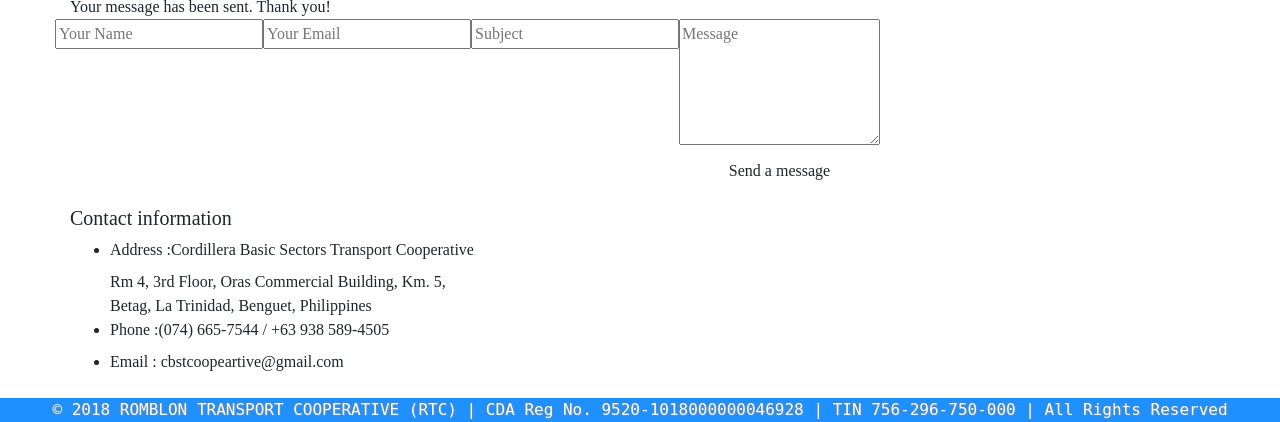
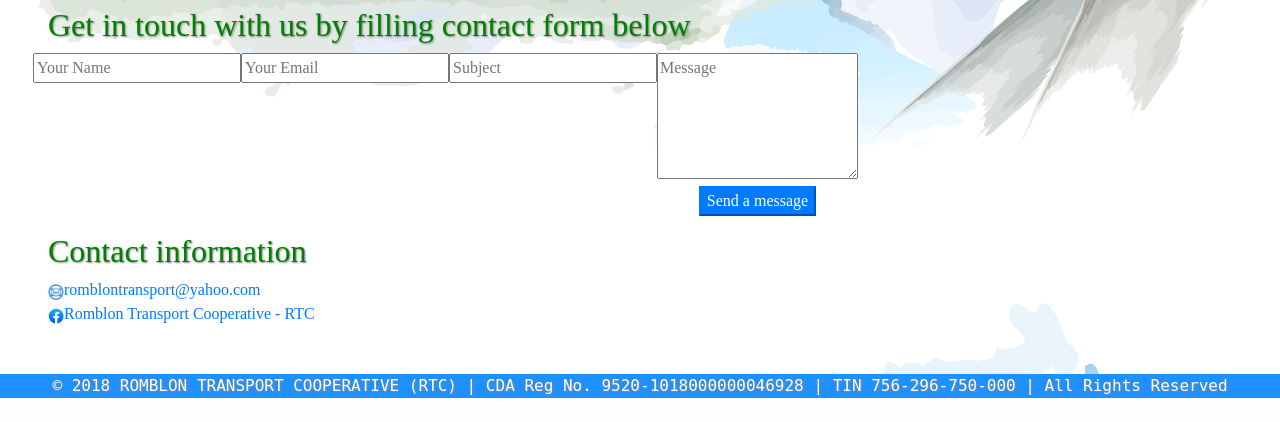
Before and after one commit to DxVi/RTC-Python-Proj, a Django app: page /products/contact/ in a window 1280 px wide. Shown: the part 547-969 px from the top of the page. After the commit the page ends 945 px from the top, so only its background shows below. Run offline with Django 3.2, Linux system fonts and the light colour scheme; some libraries are stand-ins or nearby versions.

Commit message:
updated contact
updated contact.html and tried google api

```diff
--- a/products/templates/contact.html
+++ b/products/templates/contact.html
@@ -1,31 +1,16 @@
 {% extends 'base.html' %}
 
 {% block content %}
+  <div class="contact-container">
 
-    	<section id="inner-headline">
-      <div class="container">
-        <div class="row">
-          <div class="span12">
-            <div class="inner-heading">
+    <div class="contact-iframe">
+      <h2>Map Locator</h2>
+      <iframe src="https://www.google.com/maps/embed/v1/place?key=AIzaSyB3YSqeKQVodU5JRb15aCZRlRwNyssLPoM&q=Space+Needle,Seattle+WA"
+      width="100%" height="380" frameborder="0" style="border:0" allowfullscreen></iframe>
+    </div>
 
-              <h2>Get in touch</h2>
-            </div>
-          </div>
-        </div>
-      </div>
-    </section>
-
-    <section id="content">
-      <iframe src="https://www.google.com/maps/embed?pb=!1m18!1m12!1m3!1d1081.5422671495178!2d120.58915885050708!3d16.452723429966223!2m3!1f0!2f0!3f0!3m2!1i1024!2i768!4f13.1!3m3!1m2!1s0x3391a3bba3b4df19%3A0xb707b1268d9755ee!2sOras+Building%2C+La+Trinidad%2C+Benguet!5e0!3m2!1sen!2sph!4v1551508200259" width="100%" height="380" frameborder="0" style="border:0" allowfullscreen></iframe>
-
-      <div class="container">
-        <div class="row">
-        	<br>
-          <div class="span8">
-            <h4>Get in touch with us by filling contact form below</h4>
-
-            <div id="sendmessage">Your message has been sent. Thank you!</div>
-            <div id="errormessage"></div>
+    <div class="contact-form">
+      <h2>Get in touch with us by filling contact form below</h2>
       <form action="" method="post" role="form" class="contactForm">
         <div class="row">
           <div class="span4 form-group field">
@@ -45,32 +30,18 @@
             <textarea name="message" rows="5" data-rule="required" data-msg="Please write something for us" placeholder="Message"></textarea>
             <div class="validation"></div>
             <div class="text-center">
-                    <button class="btn btn-theme btn-medium margintop10" type="submit">Send a message</button>
+              <button class="btn-primary" type="submit">Send a message</button>
             </div>
           </div>
         </div>
       </form>
     </div>
-          <div class="span4">
-            <div class="clearfix"></div>
-            <aside class="right-sidebar">
 
-              <div class="widget">
-                <h5 class="widgetheading">Contact information<span></span></h5>
-
-                <ul class="contact-info">
-                  <li><label>Address :</label>Cordillera Basic Sectors Transport Cooperative</strong><br>
-							Rm 4, 3rd Floor, Oras Commercial Building, Km. 5,<br>
-							Betag, La Trinidad, Benguet, Philippines</li>
-                  <li><label>Phone :</label>(074) 665-7544 / +63 938 589-4505</li>
-                  <li><label>Email : </label> cbstcoopeartive@gmail.com</li>
-                </ul>
-
-              </div>
-            </aside>
+    <div class="contact-info">
+      <h2>Contact information</h2>
+      <img src="/static/images/email.png" alt=""><a target="_blank" href="mailto: romblontransport@yahoo.com">romblontransport@yahoo.com</a>
+      <br>
+      <img src="/static/images/fb.png" alt=""><a target="_blank" href="https://web.facebook.com/Romblon-Transport-Cooperative-RTC-108426610732157">Romblon Transport Cooperative - RTC</a>
     </div>
  </div>
-      </div>
-    </section>
-
 {% endblock %}
--- a/static/css/base.css
+++ b/static/css/base.css
@@ -41,6 +41,10 @@
     margin:0;
     padding:0;
     font-family: 'Bookman Old Style';
+    background-image: url("/static/images/main.png");
+    background-repeat: no-repeat;
+    background-attachment: fixed;
+    background-size: cover;
 }
 
 .base-container{
@@ -102,7 +106,7 @@
 
 .base-content{
     flex-basis: 90%;
-    background-color: white;
+    /* background-color: white; */
 }
 
 .base-footer{
@@ -140,7 +144,7 @@
         font-size:1.5rem;
     }
 
-    .faq-container h2{
+    .faq-container h2, .contact-container h2{
         font-size: 1.5rem;
     }
 
@@ -154,7 +158,6 @@
         justify-content: center;
         align-content: center;
     }
-
 
     .officers img{
         width: 70px;
@@ -175,6 +178,7 @@
     justify-content: space-between;
     align-items: center;
 }
+
 .home-header{
     margin-top: .5rem;
     background-color: #2196f3;
@@ -201,7 +205,7 @@
 .products-container{
     height:100%;
     padding: .5rem;
-    background-color: white;
+    /* background-color: white; */
     display: flex;
     justify-content: center;
 }
@@ -309,7 +313,8 @@
     padding: 2rem;
     color: darkblue;
 }
-.faq-container h2{
+
+.faq-container h2, .contact-container h2{
     color: green;
     text-shadow: 1px 1px 2px #888888;
 }
@@ -360,3 +365,24 @@
 .officers h6{
     color:blue;
 }
+
+/*---CONTACT US---*/
+
+.contact-container{
+    padding: 3rem;
+    display:flex;
+    flex-direction: column;
+    justify-content: center;
+    align-items: left;
+
+}
+
+.contact-iframe{
+    width: 100%;
+    height: 30%;
+}
+
+.contact-container img{
+    width: 1rem;
+    height: 1rem;
+}
```
Also changed, not shown: db.sqlite3, static/images/Bureau_of_Internal_Revenue_(BIR).svg.png (deleted), static/images/agpudlos.png (added), static/images/email.png (added), static/images/fb.png (added), static/images/hamburger.png (added), static/images/left_arrow.png (deleted), static/images/logo.jpg (deleted), static/images/logo.png (deleted), static/images/sanroque.png (added). Lines whose indentation alone changed are shown as unchanged.
